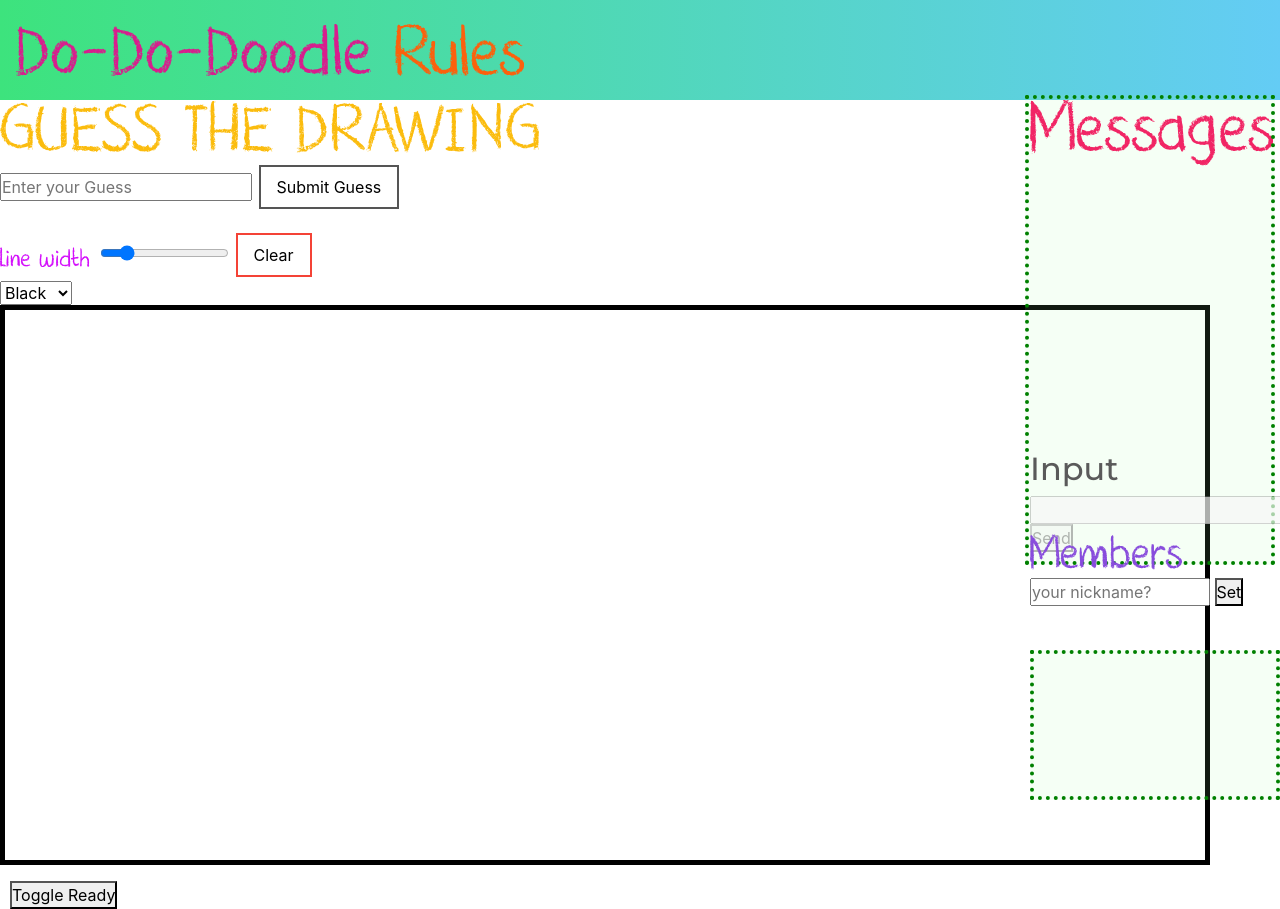
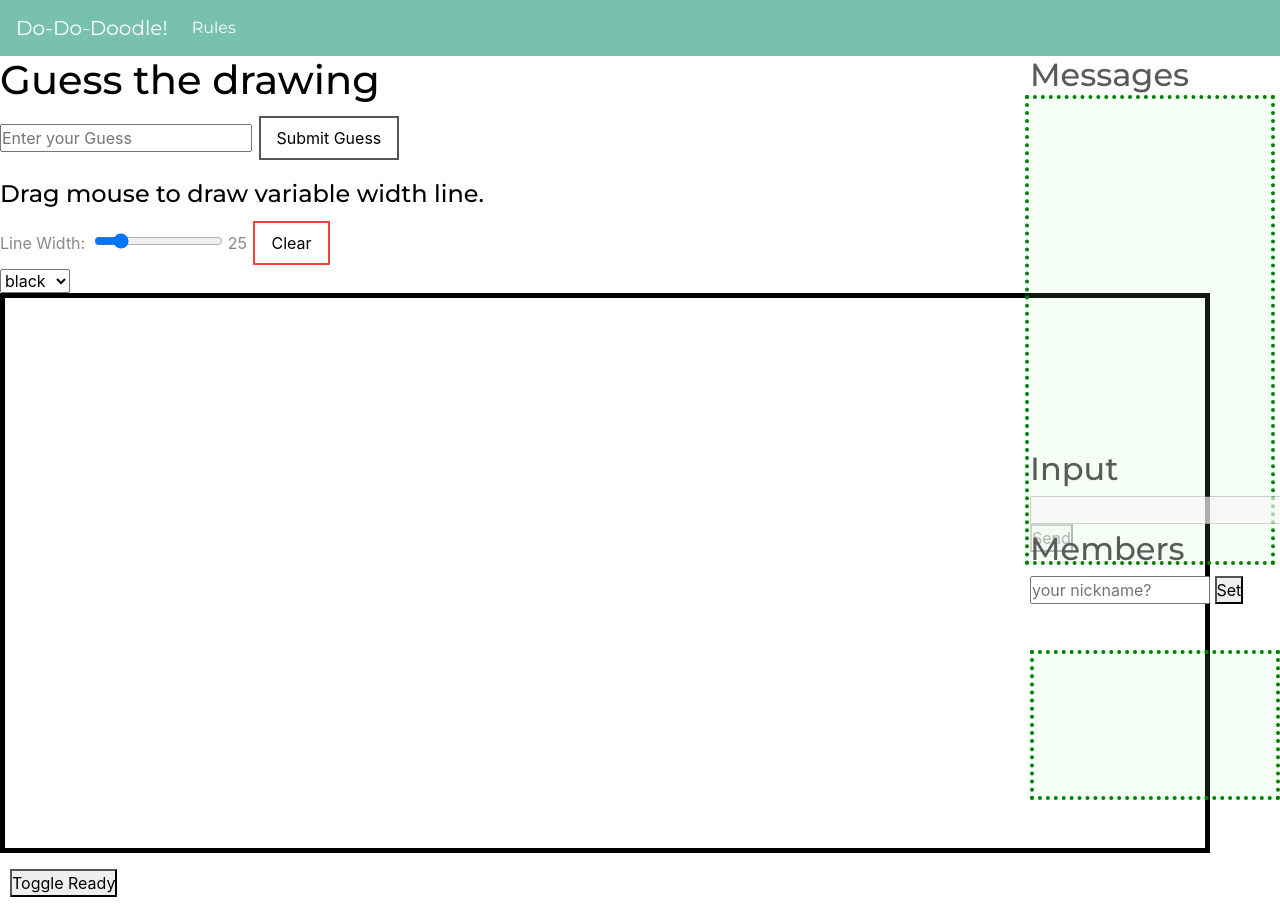
Before and after one commit to ajbarcenas/Do-Do-Doodle, a website: page client/index.html in a window 1280 px wide. Drawn offline with nearby package versions, Linux system fonts and the light colour scheme; no server answers.

Commit message:
Pushing game

```diff
--- a/client/index.html
+++ b/client/index.html
@@ -24,17 +24,17 @@
 </head>
 <body>
 
-  <nav id="grad1" class="navbar navbar-expand-lg navbar-dark bg-primary">
+  <nav class="navbar navbar-expand-lg navbar-dark bg-primary">
 
     <!-- <nav id="grad1" class="navbar navbar-expand-lg navbar-dark bg-primary"> -->
-    <a class="navbar-brand" href=""><img src="./Pictures/DDDLogoPINK.png"></a>
+    <a class="navbar-brand" href="">Do-Do-Doodle!</a>
     <button class="navbar-toggler" type="button" data-toggle="collapse" data-target="#navbarColor01" aria-controls="navbarColor01" aria-expanded="false" aria-label="Toggle navigation">
       <span class="navbar-toggler-icon"></span>
     </button>
     <div class="collapse navbar-collapse" id="navbarColor01">
       <ul class="navbar-nav mr-auto">
         <li class="nav-item active">
-          <a class="nav-link" href="#"><img src="./Pictures/DDDRules.png">
+          <a class="nav-link" href="#">Rules
             <span class="sr-only">(current)</span>
           </a>
         </li>
@@ -46,7 +46,7 @@
     <div id="container">
       <aside>
         <div id="msgHeader">
-          <h2><img src="./Pictures/DDDmessages.png"></h2>
+          <h2>Messages</h2>
         </div>
         <section id="msgContainer">
           <ul id="messages"></ul>
@@ -61,9 +61,8 @@
           </section>
         </footer>
     </div>
-    <div>
     <section id="nickBox">
-      <h2><img src="./Pictures/DDDmembersSMALL.png"></h2>
+      <h2>Members</h2>
       <input id="boxNick" type="text" placeholder="your nickname?" size="13" />
       <button  id="buttonNick" onClick="setMyName()">Set</button>
     </section>
@@ -72,11 +71,7 @@
     </section>
     </aside>
   </div>
-
-  <!-- <h1 style="color: black;" style="font-size: x-large;"> Guess the drawing </h1> -->
-
-  <h1 style="color: black;" style="font-size: x-large;"> <img src="./Pictures/DDDgtd.png"> </h1>
-
+  <h1 style="color: black;" style="font-size: x-large;"> Guess the drawing </h1>
   <div id="game">
     <div>
       <input type="text" id="guessField" placeholder="Enter your Guess" />
@@ -84,24 +79,17 @@
     </div>
     <p id="result"></p>
   </div>
-
-  <!-- <div>
+  <div>
     <h4 style="color: black;">Drag mouse to draw variable width line.</h4>
     Line Width:&nbsp <input type=range min=1 max=200 id=myslider> <span id=val>25</span>
-    <button class="button button3" type="submit" value="Clear" id="resetCanvas"> Clear </button>  -->
-  <div><img src="./Pictures/DDDwidth.png"><input type=range min=1 max=200 id=myslider> <span id=val></span>
-    <button class="button button3" type="submit" value="Clear" onclick="clearit();"> Clear </button>
+    <button class="button button3" type="submit" value="Clear" id="resetCanvas"> Clear </button>
   </div>
-
   <div>
     <select id="colorsMain">
-      <option value="black">Black</option>
-      <option value="blue">Blue</option>
-      <option value="red">Red</option>
-      <option value="yellow">Yellow</option>
-      <option value="green">Green</option>
-      <option value="aqua">Aqua</option>
-      <option value="brown">Brown</option>
+      <option value="black">black</option>
+      <option value="aqua">aqua</option>
+      <option value="blue">blue</option>
+      <option value="brown">brown</option>
   </select>
   </div>
 
```
